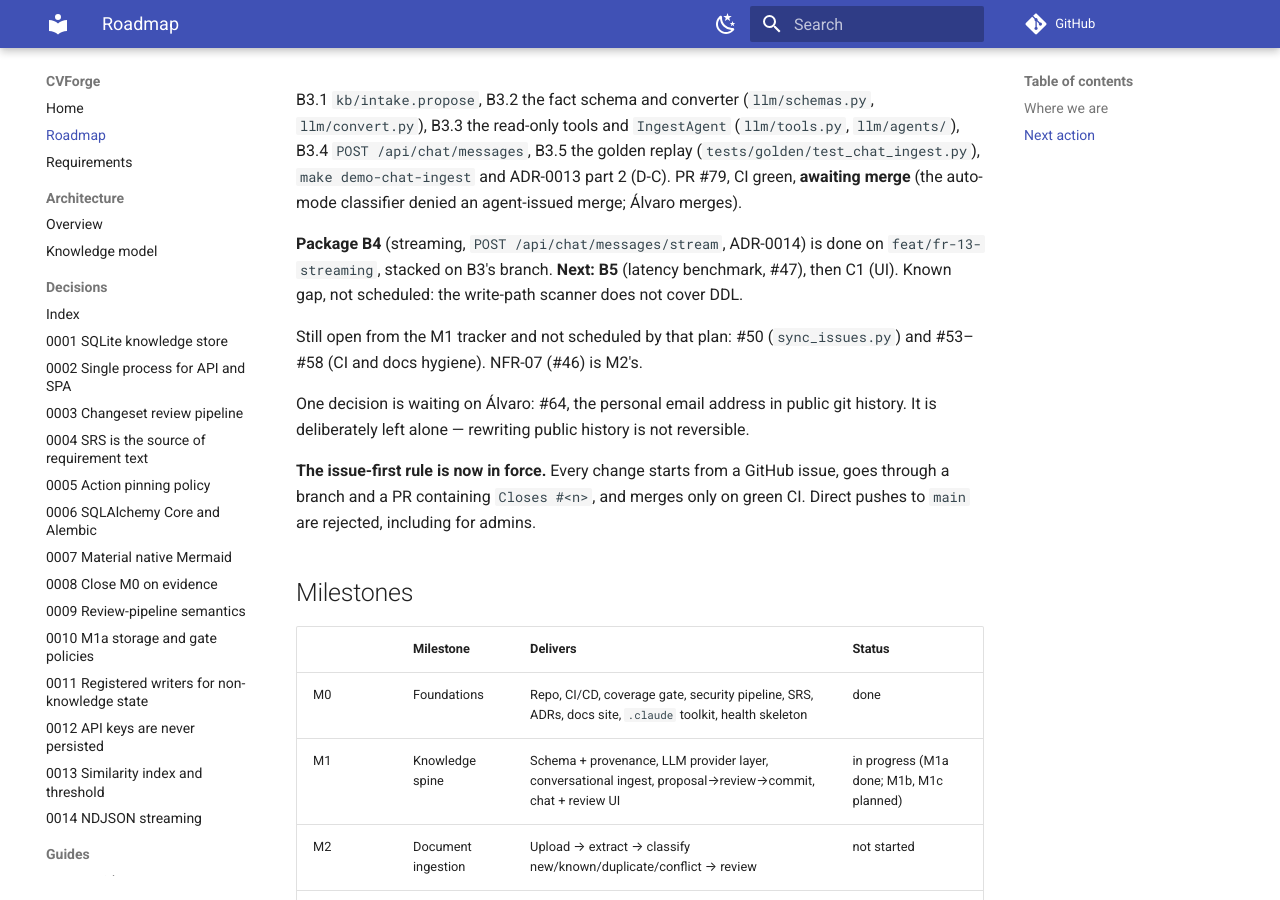
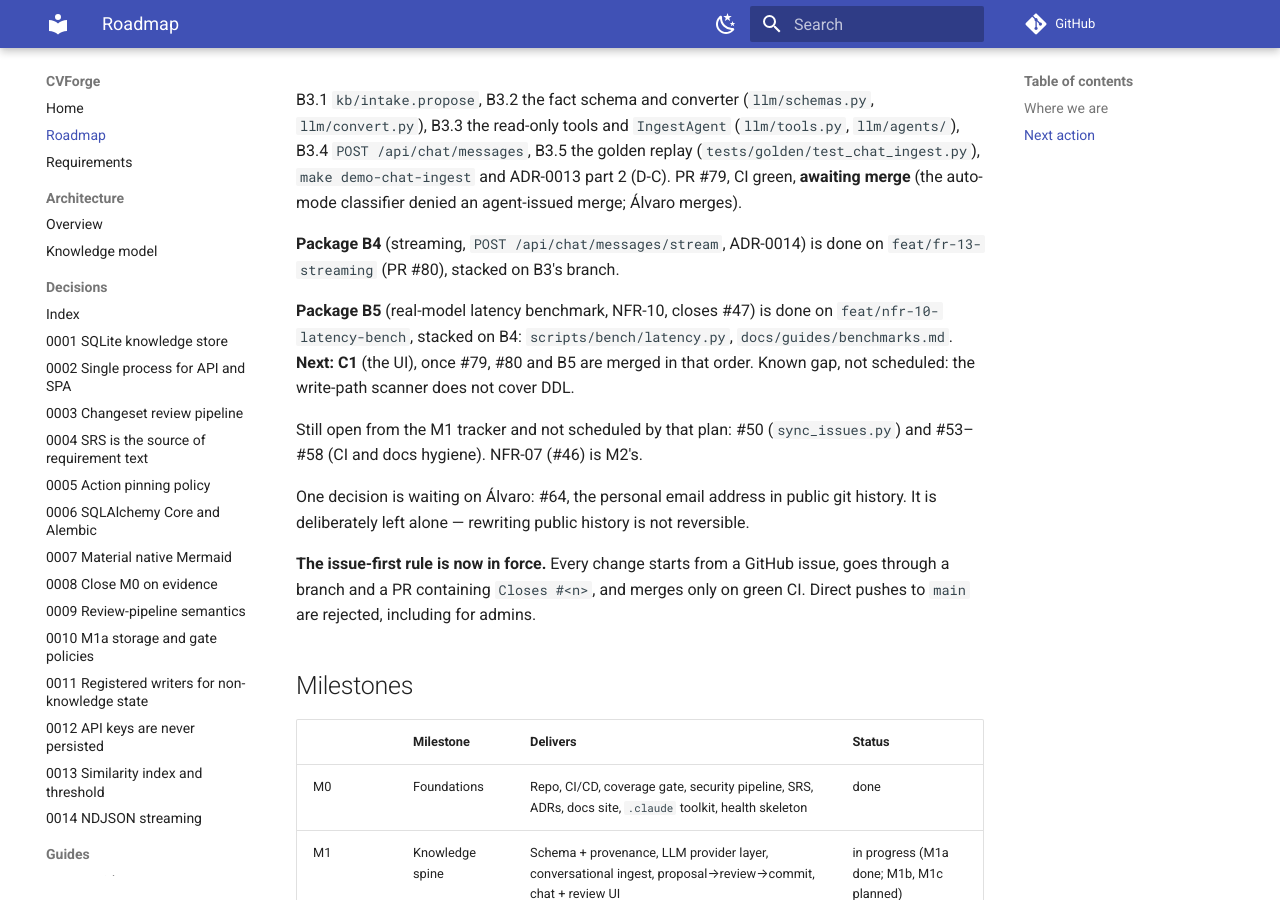
Before and after one commit to SelfishCoconut/cvforge, an MkDocs documentation site: the page built from docs/roadmap.md, in a window 1280 px wide and 900 px high, scrolled down 2132 px. Built offline with MkDocs 1.6.1 and Material for MkDocs 9.7.7, drawn with Linux system fonts in a browser that asks for light colours; comment, search, counter and statistics services are not loaded; some of the changed text lies outside the part shown.

Commit message:
docs: roadmap records B4 and B5 as done
Co-Authored-By: Claude Sonnet 5.5 <noreply@anthropic.com>

```diff
--- a/docs/roadmap.md
+++ b/docs/roadmap.md
@@ -101,8 +101,12 @@ part 2 (D-C). PR #79, CI green, **awaiting merge** (the auto-mode classifier den
 agent-issued merge; Álvaro merges).
 
 **Package B4** (streaming, `POST /api/chat/messages/stream`, ADR-0014) is done on
-`feat/fr-13-streaming`, stacked on B3's branch. **Next: B5** (latency benchmark, #47),
-then C1 (UI).
+`feat/fr-13-streaming` (PR #80), stacked on B3's branch.
+
+**Package B5** (real-model latency benchmark, NFR-10, closes #47) is done on
+`feat/nfr-10-latency-bench`, stacked on B4: `scripts/bench/latency.py`,
+`docs/guides/benchmarks.md`. **Next: C1** (the UI), once #79, #80 and B5 are merged
+in that order.
 Known gap, not scheduled: the write-path scanner does not cover DDL.
 
 Still open from the M1 tracker and not scheduled by that plan: #50
```
Also changed, not shown: other parts of docs/roadmap.md (+1 -1 lines).
